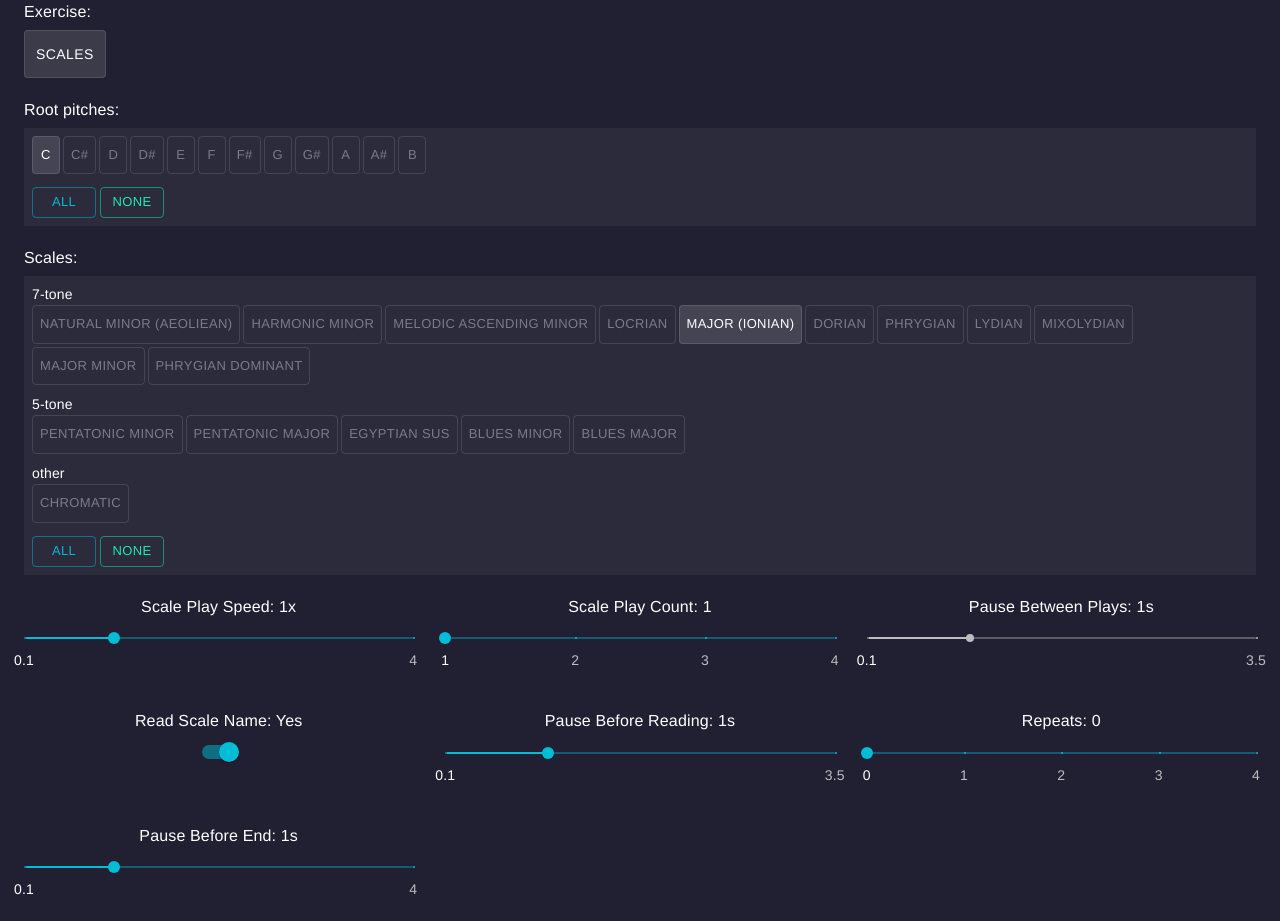
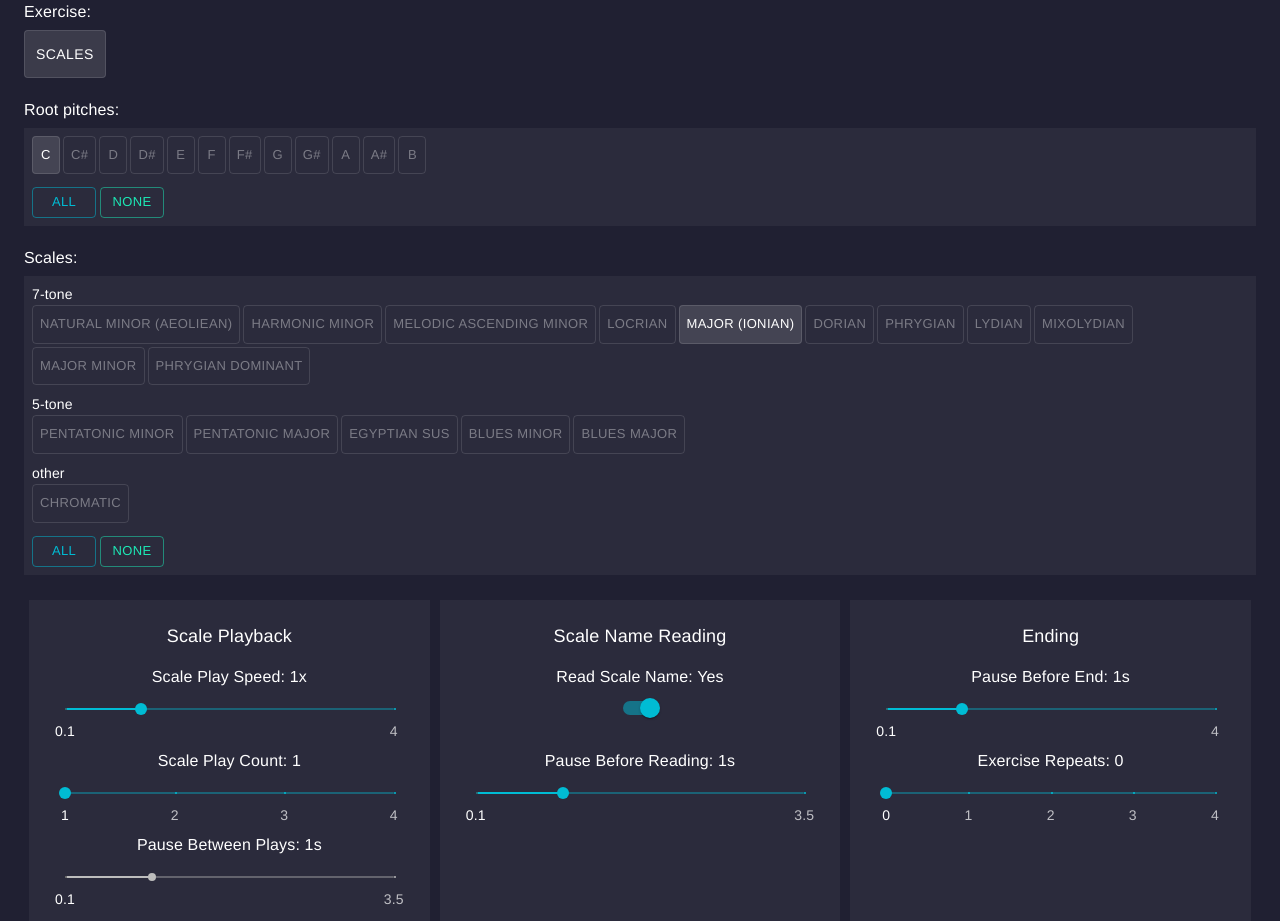
Before and after one commit to helioscope/sound-and-repetition, a React (Create React App) app: page / in a window 1280 px wide. Shown: the top 921 px of the page. Built offline with nearby package versions, Linux system fonts and the light colour scheme; a web font is replaced by a local one.

Commit message:
revise 'advanced' settings layout (group related items into columns, guard against breaking layout)

```diff
--- a/src/App.css
+++ b/src/App.css
@@ -1,3 +1,33 @@
 .App .MuiFormControl-root {
   min-width: 140px;
 }
+
+.App .advanced-settings {
+  position: relative;
+  width: 100%;
+  display: flex;
+  flex-flow: row;
+  flex-wrap: wrap;
+  justify-content: center;
+  margin-bottom: 12px;
+}
+
+.App .advanced-settings .settings-group {
+  box-sizing: border-box;
+  width: calc(33.33% - 10px);
+  padding: 24px 36px;
+  background-color: rgba(255,255,255,0.05);
+  min-width: 292px;
+  margin: 5px;
+}
+
+.App .advanced-settings .settings-item {
+  height: 84px;
+}
+
+.App .advanced-settings .settings-group-header {
+  text-align: center;
+  font-size: 18px;
+  font-weight: 500;
+  margin-bottom: 16px;
+}
--- a/src/App.tsx
+++ b/src/App.tsx
@@ -314,8 +314,13 @@ class App extends React.Component {
         {rootPitchChoices}
         {scaleChoices}
 
-        <Grid container spacing={4}>
-          <Grid item xs={6} sm={4}>
+        <div className="advanced-settings">
+
+          <div className="settings-group">
+            <div className="settings-group-header">
+              Scale Playback
+            </div>
+            <div className="settings-item">
               <MultiplierControl
                 label={"Scale Play Speed"}
                 inputId="scale-play-speed"
@@ -325,8 +330,8 @@ class App extends React.Component {
                 max={4.0}
                 step={0.1}
               />
-          </Grid>
-          <Grid item xs={6} sm={4}>
+            </div>
+            <div className="settings-item">
               <SmallCountControl
                 label={"Scale Play Count"}
                 inputId={'scale-play-count'}
@@ -335,8 +340,8 @@ class App extends React.Component {
                 min={1}
                 max={4}
               />
-          </Grid>
-          <Grid item xs={6} sm={4}>
+            </div>
+            <div className="settings-item">
               <DurationControl
                 label={"Pause Between Plays"}
                 inputId="pause-between-plays"
@@ -347,8 +352,14 @@ class App extends React.Component {
                 step={0.1}
                 disabled={this.state.scalePlayCount === 1}
               />
-          </Grid>
-          <Grid item xs={6} sm={4}>
+            </div>
+          </div>
+
+          <div className="settings-group">
+            <div className="settings-group-header">
+              Scale Name Reading
+            </div>
+            <div className="settings-item">
               <BinaryControl
                 label={"Read Scale Name"}
                 inputId={"read-scale-name"}
@@ -356,8 +367,8 @@ class App extends React.Component {
                 value={this.state.readScaleName}
                 onChange={(evt, newVal)=>{this.setState({readScaleName: newVal})}}
               />
-          </Grid>
-          <Grid item xs={6} sm={4}>
+            </div>
+            <div className="settings-item">
               <DurationControl
                 label={"Pause Before Reading"}
                 inputId={"pause-before-reading"}
@@ -368,18 +379,14 @@ class App extends React.Component {
                 step={0.1}
                 disabled={!this.state.readScaleName}
               />
-          </Grid>
-          <Grid item xs={6} sm={4}>
-            <SmallCountControl
-              label={"Repeats"}
-              inputId={'repeat-count'}
-              value={this.state.repeats}
-              onChange={(evt, newValue)=>{this.setState({repeats: newValue})}}
-              min={0}
-              max={4}
-            />
-          </Grid>
-          <Grid item xs={6} sm={4}>
+            </div>
+          </div>
+
+          <div className="settings-group">
+            <div className="settings-group-header">
+              Ending
+            </div>
+            <div className="settings-item">
               <DurationControl
                 label={"Pause Before End"}
                 inputId="pause-before-end"
@@ -389,8 +396,21 @@ class App extends React.Component {
                 max={4.0}
                 step={0.1}
               />
-          </Grid>
-        </Grid>
+            </div>
+            <div className="settings-item">
+              <SmallCountControl
+                label={"Exercise Repeats"}
+                inputId={'repeat-count'}
+                value={this.state.repeats}
+                onChange={(evt, newValue)=>{this.setState({repeats: newValue})}}
+                min={0}
+                max={4}
+              />
+            </div>
+          </div>
+
+        </div>
+
       </div>
 
     );
```
Lines whose indentation alone changed are shown as unchanged.
